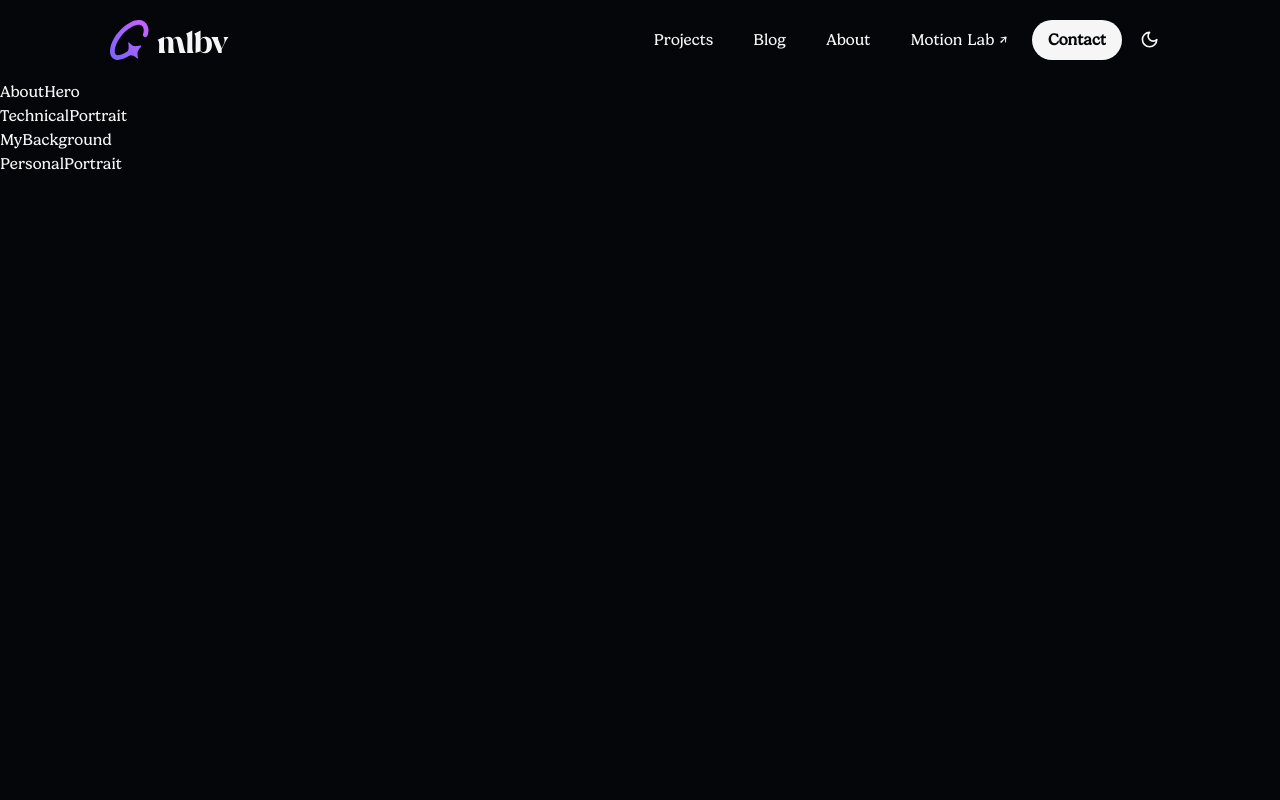
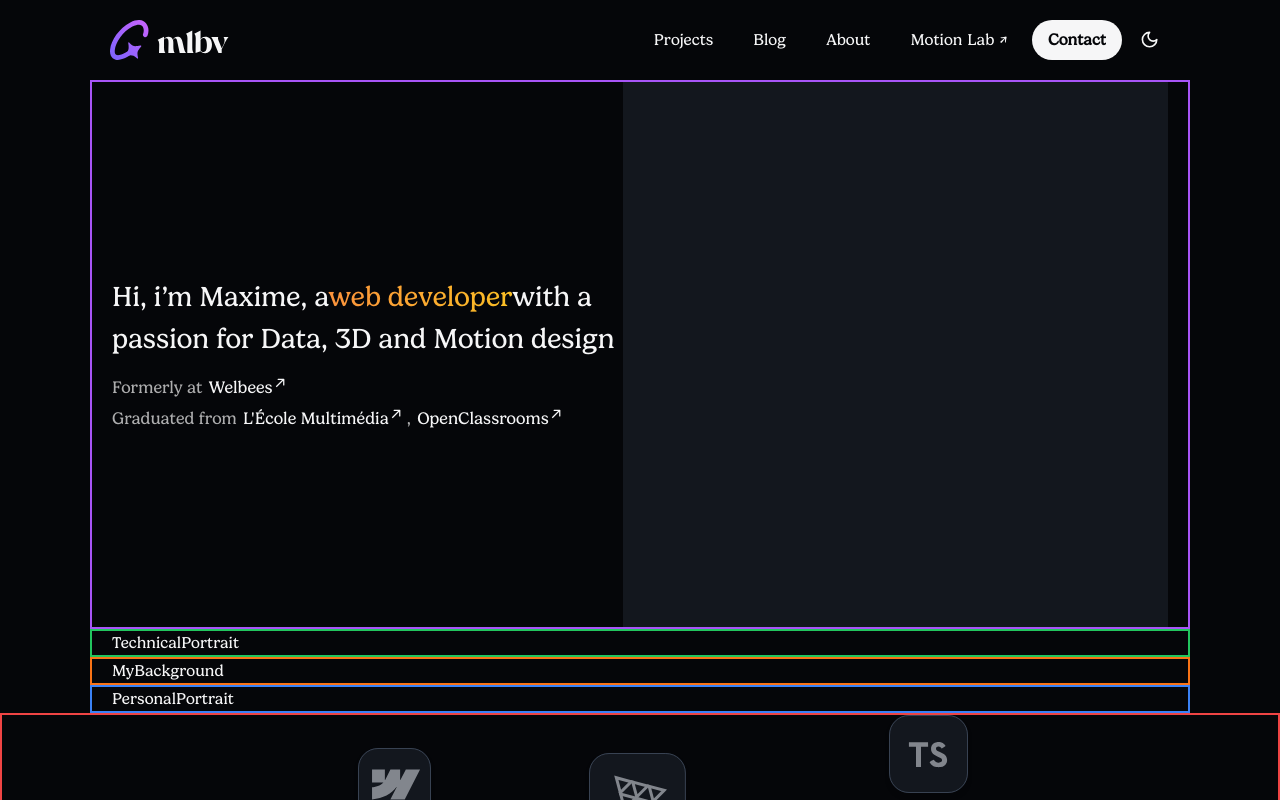
Before and after one commit to maximelbv/blog, a Next.js app: page /about in a window 1280 px wide. Shown: the top 800 px of the page. Built offline with nearby package versions, Linux system fonts and the light colour scheme; no server answers.

Commit message:
about hero section

```diff
--- a/app/globals.css
+++ b/app/globals.css
@@ -6,7 +6,7 @@
   :root {
     --background: 234, 50%, 96%;
     --foreground: 0, 0%, 21%;
-    --foreground-alt: 217, 20%, 35%;
+    --foreground-alt: 217, 20%, 45%;
 
     --card: 0 0% 100%;
     --card-foreground: 0, 0%, 20%;
--- a/app/page.tsx
+++ b/app/page.tsx
@@ -23,13 +23,13 @@ export default function Home() {
         <AnimatedText
           text="web developer · motion designer · 3d artist"
           delay={0.5}
-          className="text-foregroundAlt uppercase text-[16px]"
+          className="text-foregroundAlt lowercase text-[17px] mt-[-5px]"
         />
       </div>
 
       <PopAnimWraper
         delay={0.8}
-        className="flex gap-2 items-center justify-center"
+        className="flex gap-1 items-center justify-center"
       >
         <AnimatedButon
           className="mt-4 bg-gradient-to-tr from-pigment-blue to-pigment-blueLighter rounded-full hover:bg-gradient-to-tr hover:from-blue hover:to-pigment-blueLighter text-[#fff] hover:text-[#fff]"
@@ -37,7 +37,7 @@ export default function Home() {
         />
         <AnimatedButon
           className="mt-4 rounded-full"
-          nav={{ route: "/projects", name: "Projects" }}
+          nav={{ route: "/about", name: "About" }}
         />
       </PopAnimWraper>
     </div>
--- a/components/about-hero.tsx
+++ b/components/about-hero.tsx
@@ -1,5 +1,52 @@
+import BlurImage from "./blur-image";
+import CustomLink from "./custom-link";
+
 const AboutHero = () => {
-  return <div>AboutHero</div>;
+  return (
+    <div className="border-2 border-purple-500 default-layout px-[20px] flex flex-col-reverse lg:flex-row items-center justify-center">
+      <div className="flex flex-col gap-[15px] max-w-[600px]">
+        <span className="text-[24px] md:text-[28px]">
+          Hi, i’m Maxime, a
+          <span className="bg-gradient-to-r from-orange-400 to-amber-400 bg-clip-text text-transparent">
+            web developer
+          </span>
+           with a passion for Data, 3D and Motion design
+        </span>
+        <div className="flex flex-col gap-[3px]">
+          <span className="text-[17px] text-foregroundAlt">
+            Formerly at{" "}
+            <CustomLink
+              isExternal={true}
+              isDefaultColor={true}
+              href="https://www.welbees.com/"
+              className=" !first:text-foregroundAlt hover:!text-foreground"
+            >
+              Welbees
+            </CustomLink>
+          </span>
+          <span className="text-[17px] leading-[1.8] text-foregroundAlt">
+            Graduated from{" "}
+            <CustomLink
+              isExternal={true}
+              isDefaultColor={true}
+              href="https://www.ecole-multimedia.com/"
+            >
+              L'École Multimédia
+            </CustomLink>
+            ,{" "}
+            <CustomLink
+              isExternal={true}
+              isDefaultColor={true}
+              href="https://openclassrooms.com"
+            >
+              OpenClassrooms
+            </CustomLink>
+          </span>
+        </div>
+      </div>
+      <div className="w-full max-w-full aspect-square bg-secondary"></div>
+    </div>
+  );
 };
 
 export default AboutHero;
--- a/components/about-the-motion-lab.tsx
+++ b/components/about-the-motion-lab.tsx
@@ -1,5 +1,9 @@
 const AboutTheMotionLab = () => {
-  return <div>AboutTheMotionLab</div>;
+  return (
+    <div className="border-2 border-brown-500 default-layout px-[20px]">
+      AboutTheMotionLab
+    </div>
+  );
 };
 
 export default AboutTheMotionLab;
--- a/components/custom-link.tsx
+++ b/components/custom-link.tsx
@@ -6,23 +6,28 @@ const CustomLink = ({
   href,
   children,
   isExternal,
+  isDefaultColor,
   className,
 }: {
   href: string;
   children: React.ReactNode;
   isExternal?: boolean;
   className?: string;
+  isDefaultColor?: boolean;
 }) => {
   return (
     <span className={`${className} mx-0.5 inline-flex items-center gap-0.5`}>
       <Link
         target={isExternal ? "_blank" : ""}
         href={href}
-        className="underline-offset-10 hover:underline no-underline text-link"
+        className={`${
+          isDefaultColor && "!text-foreground"
+        } underline-offset-10 hover:underline no-underline text-link`}
       >
         {children}
       </Link>
-      {isExternal && <Icons.arrowExternalLink />}
+      {isExternal && isDefaultColor && <Icons.arrowExternalLinkDefault />}
+      {isExternal && !isDefaultColor && <Icons.arrowExternalLink />}
     </span>
   );
 };
--- a/components/icons.tsx
+++ b/components/icons.tsx
@@ -206,15 +206,32 @@ export const Icons = {
   arrowExternalLink: (props: IconProps) => (
     <svg
       className="mb-2 mr-1"
-      width="9"
-      height="9"
-      viewBox="0 0 9 9"
+      width="10"
+      height="10"
+      viewBox="0 0 8 8"
       fill="none"
       xmlns="http://www.w3.org/2000/svg"
     >
       <path
-        d="M8.75 1C8.75 0.585786 8.41421 0.25 8 0.25H1.25C0.835787 0.25 0.5 0.585786 0.5 1C0.5 1.41421 0.835787 1.75 1.25 1.75H7.25V7.75C7.25 8.16421 7.58579 8.5 8 8.5C8.41421 8.5 8.75 8.16421 8.75 7.75V1ZM1.53033 8.53033L8.53033 1.53033L7.46967 0.46967L0.46967 7.46967L1.53033 8.53033Z"
         className="fill-link"
+        d="M7.5 1C7.5 0.723857 7.27614 0.5 7 0.5L2.5 0.5C2.22386 0.5 2 0.723857 2 1C2 1.27614 2.22386 1.5 2.5 1.5H6.5V5.5C6.5 5.77614 6.72386 6 7 6C7.27614 6 7.5 5.77614 7.5 5.5L7.5 1ZM1.35355 7.35355L7.35355 1.35355L6.64645 0.646446L0.646447 6.64645L1.35355 7.35355Z"
+        fill="white"
+      />
+    </svg>
+  ),
+  arrowExternalLinkDefault: (props: IconProps) => (
+    <svg
+      className="mb-2 mr-1"
+      width="10"
+      height="10"
+      viewBox="0 0 8 8"
+      fill="none"
+      xmlns="http://www.w3.org/2000/svg"
+    >
+      <path
+        className="fill-foreground"
+        d="M7.5 1C7.5 0.723857 7.27614 0.5 7 0.5L2.5 0.5C2.22386 0.5 2 0.723857 2 1C2 1.27614 2.22386 1.5 2.5 1.5H6.5V5.5C6.5 5.77614 6.72386 6 7 6C7.27614 6 7.5 5.77614 7.5 5.5L7.5 1ZM1.35355 7.35355L7.35355 1.35355L6.64645 0.646446L0.646447 6.64645L1.35355 7.35355Z"
+        fill="white"
       />
     </svg>
   ),
--- a/components/my-background.tsx
+++ b/components/my-background.tsx
@@ -1,5 +1,9 @@
 const MyBackground = () => {
-  return <div>MyBackground</div>;
+  return (
+    <div className="border-2 border-orange-500 default-layout px-[20px]">
+      MyBackground
+    </div>
+  );
 };
 
 export default MyBackground;
--- a/components/personal-portrait.tsx
+++ b/components/personal-portrait.tsx
@@ -1,5 +1,9 @@
 const PersonalPortrait = () => {
-  return <div className="h-[4000px]">PersonalPortrait</div>;
+  return (
+    <div className="border-2 border-blue-500 default-layout px-[20px]">
+      PersonalPortrait
+    </div>
+  );
 };
 
 export default PersonalPortrait;
--- a/components/technical-portrait.tsx
+++ b/components/technical-portrait.tsx
@@ -1,5 +1,9 @@
 const TechnicalPortrait = () => {
-  return <div>TechnicalPortrait</div>;
+  return (
+    <div className="border-2 border-green-500 default-layout px-[20px]">
+      TechnicalPortrait
+    </div>
+  );
 };
 
 export default TechnicalPortrait;
```
Also changed, not shown: public/images/about-hero-illustration.svg (added).
